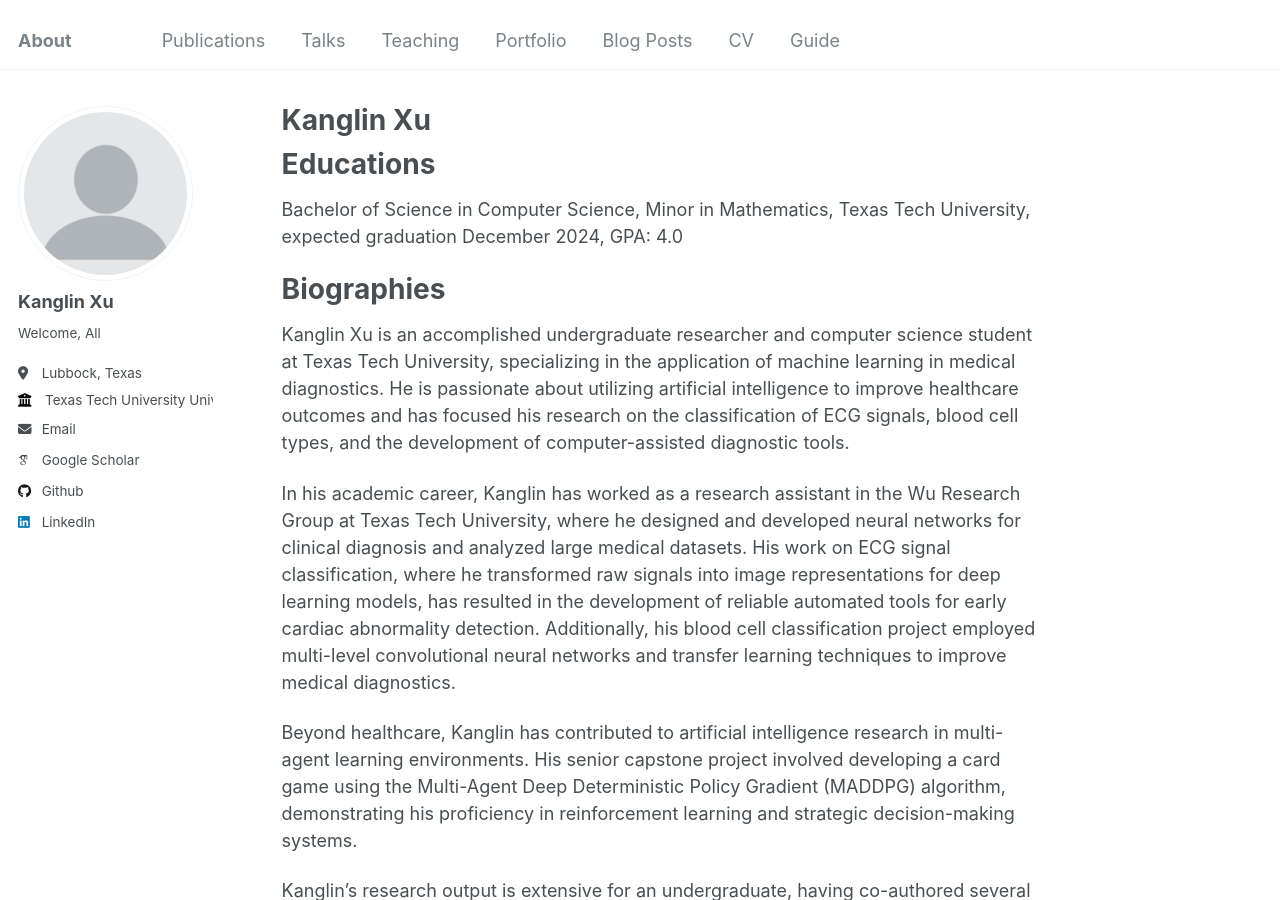
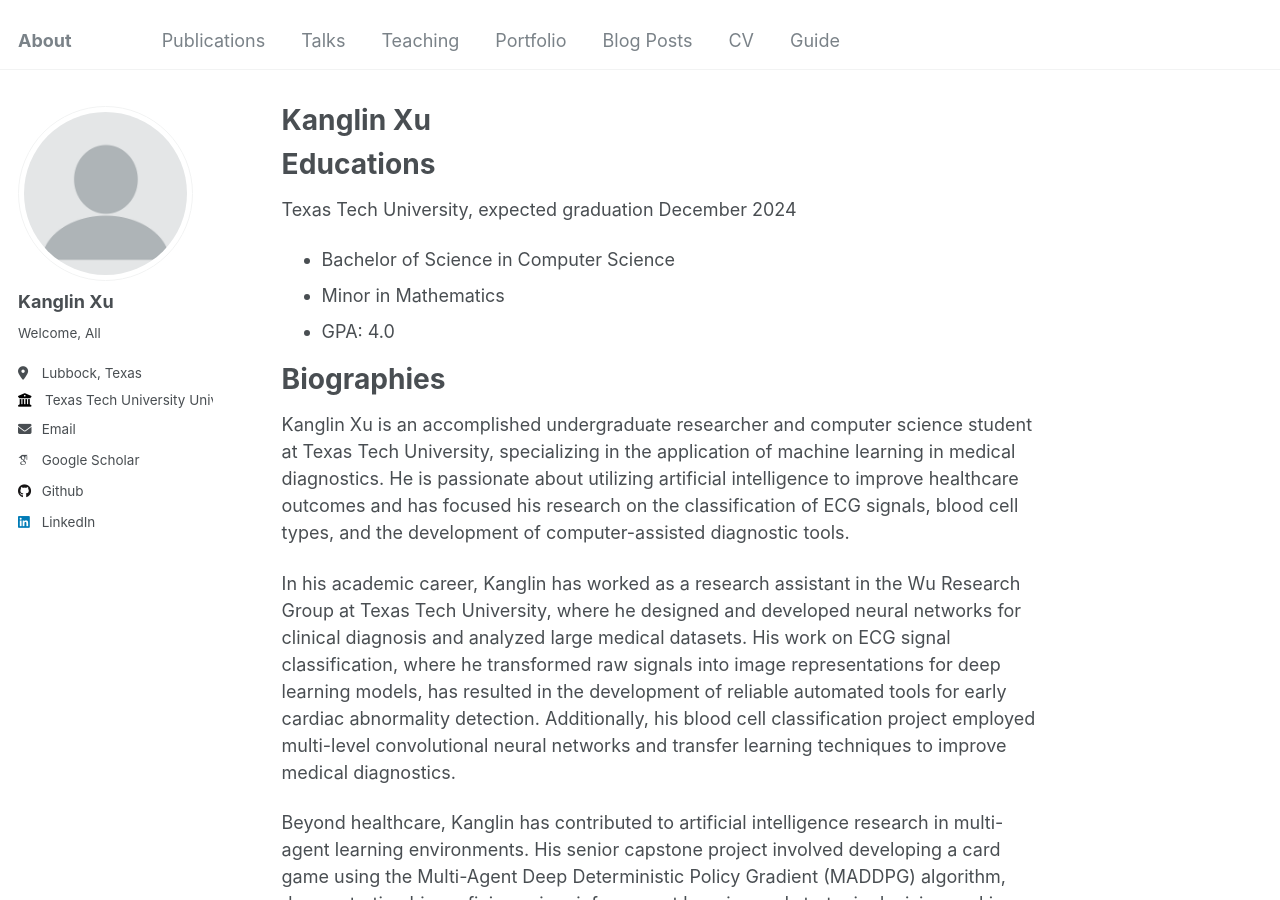
Before and after one commit to RuaKusa/kanglinxu.github.io, a Jekyll site: the page built from _pages/about.md, in a window 1280 px wide and 900 px high. Built offline with Jekyll 4.4.1, drawn with Linux system fonts in a browser that asks for light colours; some web fonts are replaced.

```diff
--- a/_pages/about.md
+++ b/_pages/about.md
@@ -8,7 +8,10 @@ redirect_from:
 ---
 Educations
 ======
-Bachelor of Science in Computer Science, Minor in Mathematics, Texas Tech University, expected graduation December 2024, GPA: 4.0
+Texas Tech University, expected graduation December 2024
+* Bachelor of Science in Computer Science
+* Minor in Mathematics
+* GPA: 4.0
 
 Biographies
 ======
```
